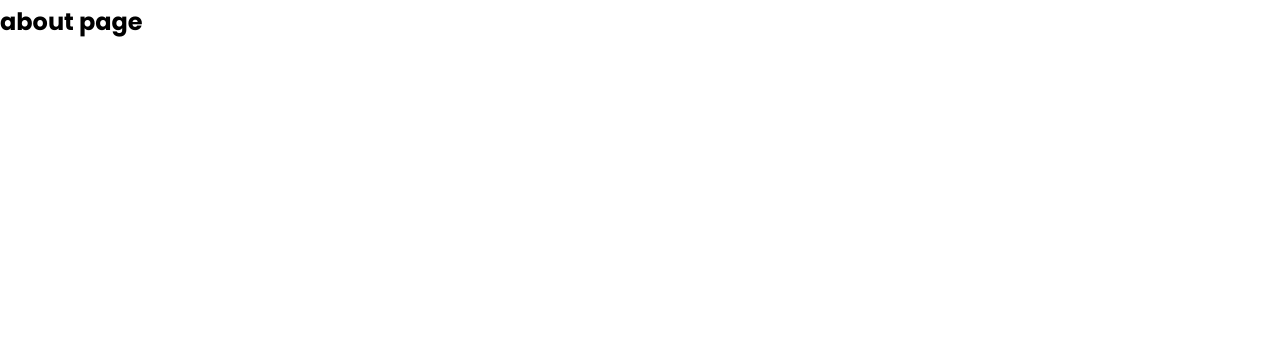
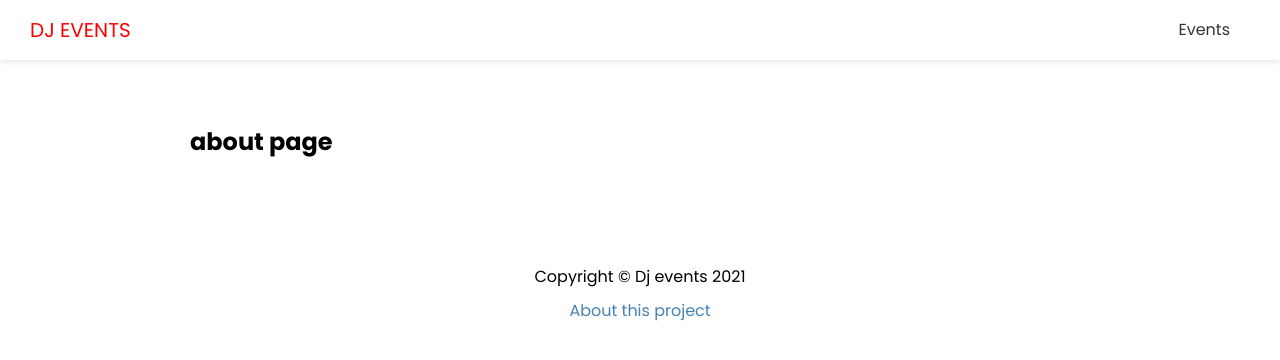
Before and after one commit to MiguelARam27/Next-Project, a Next.js app in the folder frontend/: page /about in a window 1280 px wide. Shown: the top 360 px of the page. Built offline with nearby package versions, Linux system fonts and the light colour scheme.

Commit message:
Added about page to layout

```diff
--- a/frontend/components/Layout.js
+++ b/frontend/components/Layout.js
@@ -1,6 +1,7 @@
 import Head from 'next/head';
 import styles from '../styles/Layout.module.css';
 import Header from './Header';
+import Footer from './Footer';
 export default function Layout({ title, keywords, description, children }) {
   return (
     <div>
@@ -11,6 +12,7 @@ export default function Layout({ title, keywords, description, children }) {
       </Head>
       <Header />
       <div className={styles.container}>{children}</div>
+      <Footer />
     </div>
   );
 }
--- a/frontend/pages/about.js
+++ b/frontend/pages/about.js
@@ -1,7 +1,10 @@
+import Layout from '../components/Layout';
 export default function AboutPage() {
   return (
-    <div>
-      <h2>about page</h2>
-    </div>
+    <Layout>
+      <div>
+        <h2>about page</h2>
+      </div>
+    </Layout>
   );
 }
```
